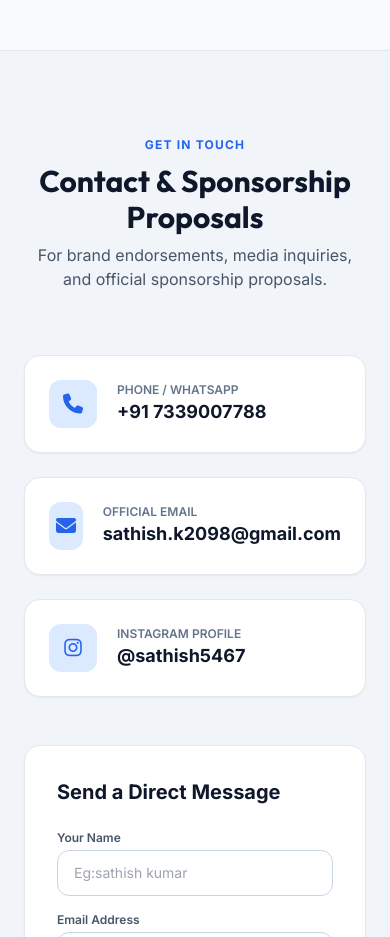
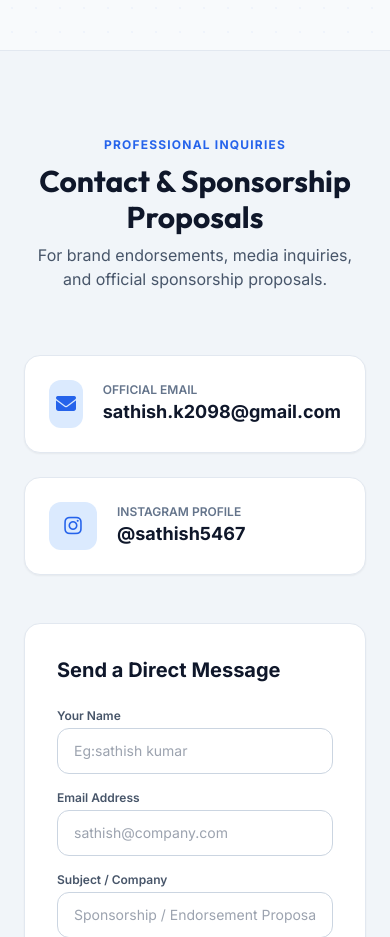
Before and after one commit to santhosh85/Sathish-Website, a website: page index.html in a window 390 px wide. Shown: the part 6460-7397 px from the top of the page. Drawn offline with Linux system fonts and the light colour scheme.

Commit message:
Add files via upload
Made some modification in content and hidden the phone number.

```diff
--- a/index.html
+++ b/index.html
@@ -487,15 +487,16 @@
   <section id="contact-section" class="py-20 px-6 bg-slate-100 border-t border-slate-200">
     <div class="max-w-7xl mx-auto">
       <div class="text-center max-w-2xl mx-auto mb-16 space-y-2">
-        <span class="text-blue-600 text-xs font-bold uppercase tracking-widest">Get In Touch</span>
+        <span class="text-blue-600 text-xs font-bold uppercase tracking-widest">Professional Inquiries</span>
         <h2 class="font-heading text-3xl sm:text-4xl font-bold text-slate-900">Contact & Sponsorship Proposals</h2>
         <p class="text-slate-600">For brand endorsements, media inquiries, and official sponsorship proposals.</p>
       </div>
 
-      <div class="grid grid-cols-1 lg:grid-cols-12 gap-12">
+      <div  class="grid grid-cols-1 lg:grid-cols-12 gap-12">
         <!-- Direct Contact Info Cards -->
         <div class="lg:col-span-5 space-y-6">
-          <div class="p-6 rounded-2xl bg-white border border-slate-200 shadow-sm flex items-center space-x-5">
+          <div id="phone-contact" hidden>
+            <div  class="p-6 rounded-2xl bg-white border border-slate-200 shadow-sm flex items-center space-x-5">
             <div class="w-12 h-12 rounded-xl bg-blue-100 text-blue-600 flex items-center justify-center text-xl">
               <i class="fa-solid fa-phone"></i>
             </div>
@@ -503,6 +504,7 @@
               <p class="text-xs text-slate-500 font-semibold uppercase">Phone / WhatsApp</p>
               <a href="tel:7339007788" class="text-lg font-bold text-slate-900 hover:text-blue-600 transition">+91 7339007788</a>
             </div>
+          </div>
           </div>
 
           <div class="p-6 rounded-2xl bg-white border border-slate-200 shadow-sm flex items-center space-x-5">
@@ -812,6 +814,20 @@
         btnSpinner.style.display = 'none';
       }
     });
+    document.addEventListener('DOMContentLoaded', function () {
+  const phoneContact = document.getElementById('phone-contact');
+  const submitButton = document.querySelector('button[type="submit"]');
+
+  if (phoneContact) {
+    phoneContact.hidden = true;
+  }
+
+  if (submitButton && phoneContact) {
+    submitButton.addEventListener('click', function () {
+      phoneContact.hidden = false;
+    });
+  }
+});
   </script>
 
 </body>
```
